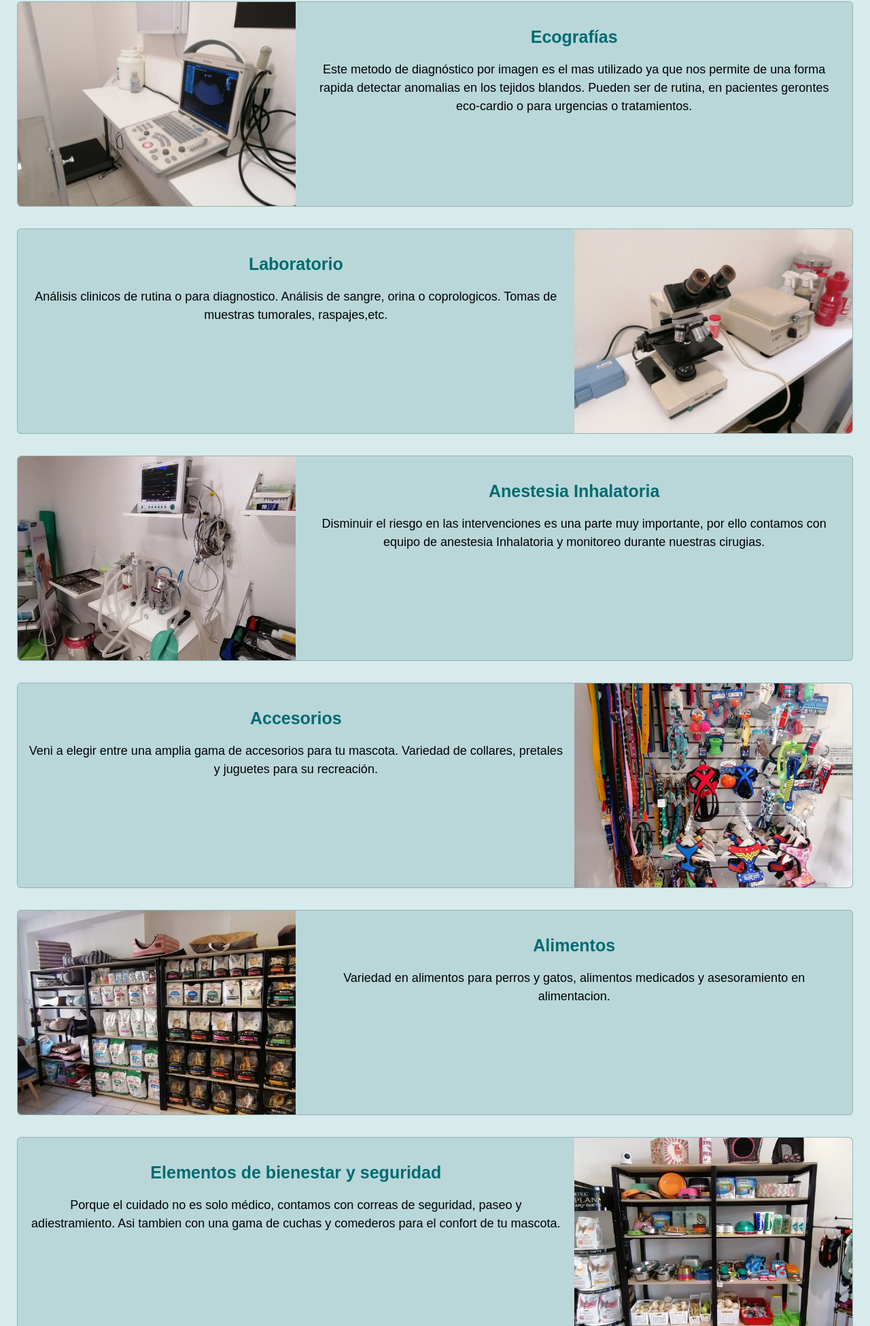
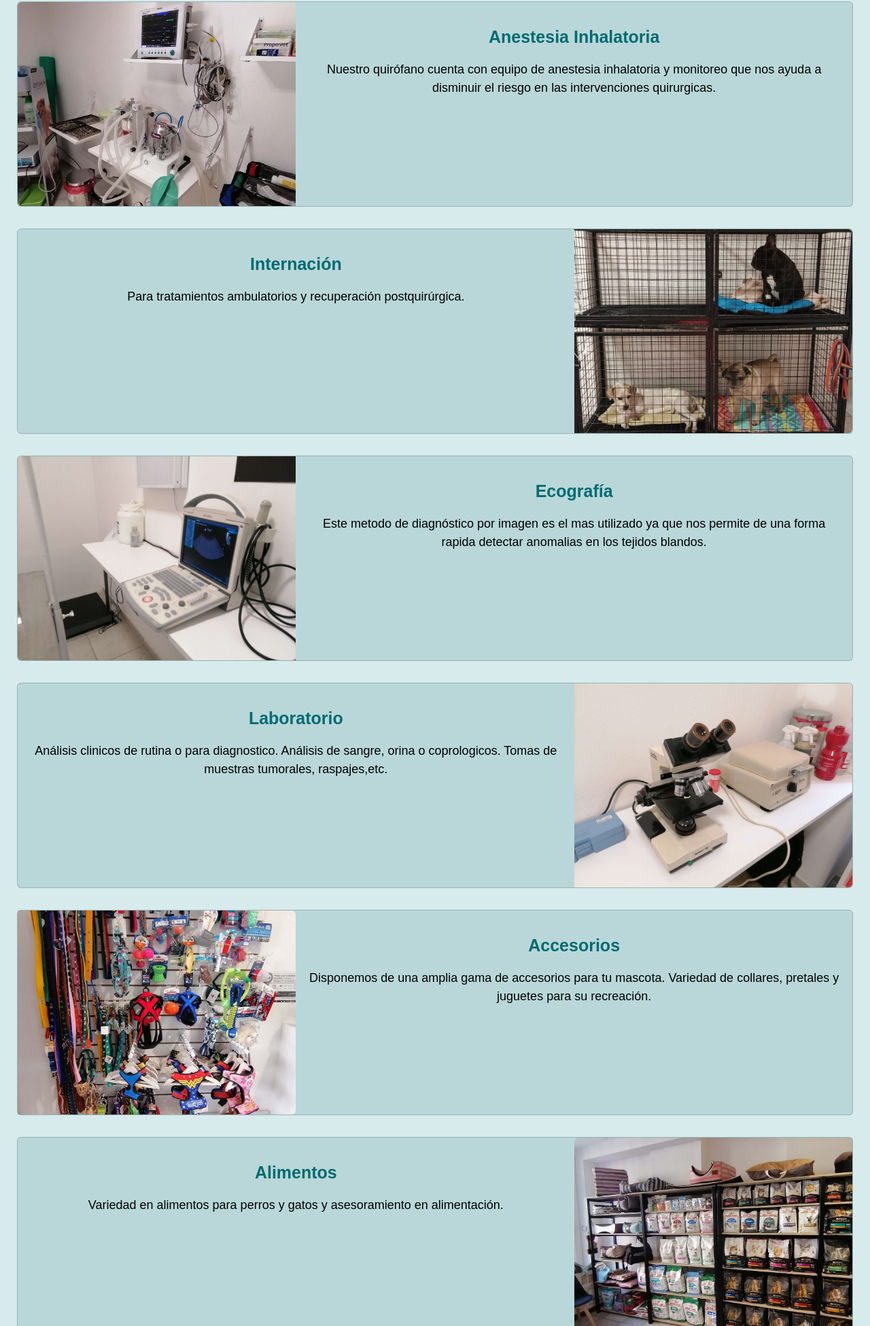
Before and after one commit to FedericoAraya/trabajo-final-veterinaria, a plain HTML site: page pages/servicios.html in a window 1280 px wide. Shown: the part 850-2800 px from the top of the page at 68% size. Drawn offline with nearby package versions, Linux system fonts and the light colour scheme.

Commit message:
textos ok

```diff
--- a/pages/servicios.html
+++ b/pages/servicios.html
@@ -98,10 +98,10 @@
             </div>
             <div class="col-md-8">
               <div class="card-body">
-                <h5 class="card-title">Consultas Clinicas</h5>
+                <h5 class="card-title">Consultas Clínicas</h5>
                 <p class="card-text">
-                  Clinica integral para tu mascota. Atención primaria y de
-                  urgencia. Vacunaciones y carnet sanitario.
+                  Medicina integral para tu mascota. Atención primaria y de
+                  urgencia. Carnet sanitario (Vacunaciones y Desparasitaciones).
                 </p>
               </div>
             </div>
@@ -111,11 +111,11 @@
           <div class="row g-0 card-reverse">
             <div class="col-md-8">
               <div class="card-body">
-                <h5 class="card-title">Cirugias</h5>
+                <h5 class="card-title">Cirugías</h5>
                 <p class="card-text">
-                  Contamos con un equipo de cirujanos capacitados para realizar
-                  tanto cirugias de tejidos blandos como traumatologicas.
-                  Nuestro quirofano está equipado con lo mejor para poder
+                  Contamos con un equipo de cirujanos y anestesistas capacitados para realizar
+                  cirugias de tejidos blandos, traumatológicas y de urgencia.
+                  Nuestro quirofano está totalmente equipado para poder
                   realizarlas con el menor riesgo.
                 </p>
               </div>
@@ -133,6 +133,45 @@
           <div class="row g-0">
             <div class="col-md-4">
               <img
+                src="../imagenes/fotos mias/anestesia1.jpg"
+                class="img-fluid rounded-start"
+                alt="Maquina de anestesia"
+              />
+            </div>
+            <div class="col-md-8">
+              <div class="card-body">
+                <h5 class="card-title">Anestesia Inhalatoria</h5>
+                <p class="card-text">
+                 Nuestro quirófano cuenta con equipo de anestesia inhalatoria y monitoreo que nos ayuda a disminuir el riesgo en las intervenciones quirurgicas.
+                </p>
+              </div>
+            </div>
+          </div>
+        </div>
+        <div class="card m-3 wow animate__animated animate__fadeInLeft">
+          <div class="row g-0 card-reverse">
+            <div class="col-md-8">
+              <div class="card-body">
+                <h5 class="card-title">Internación</h5>
+                <p class="card-text">
+                  Para tratamientos ambulatorios y recuperación postquirúrgica.
+                </p>
+              </div>
+            </div>
+            <div class="col-md-4">
+              <!-- cambiar imagen -->
+              <img
+                src="../imagenes/fotos mias/internado.jpeg"
+                class="img-fluid rounded-end"
+                alt="Laboratorio"
+              />
+            </div>
+          </div>
+        </div>
+        <div class="card m-3 wow animate__animated animate__fadeInRight">
+          <div class="row g-0">
+            <div class="col-md-4">
+              <img
                 src="../imagenes/fotos mias/eco2.jpg"
                 class="img-fluid rounded-start"
                 alt="Ecógrafo"
@@ -140,12 +179,11 @@
             </div>
             <div class="col-md-8">
               <div class="card-body">
-                <h5 class="card-title">Ecografías</h5>
+                <h5 class="card-title">Ecografía</h5>
                 <p class="card-text">
                   Este metodo de diagnóstico por imagen es el mas utilizado ya
                   que nos permite de una forma rapida detectar anomalias en los
-                  tejidos blandos. Pueden ser de rutina, en pacientes gerontes
-                  eco-cardio o para urgencias o tratamientos.
+                  tejidos blandos.
                 </p>
               </div>
             </div>
@@ -173,38 +211,7 @@
           </div>
         </div>
         <div class="card m-3 wow animate__animated animate__fadeInRight">
-          <div class="row g-0">
-            <div class="col-md-4">
-              <img
-                src="../imagenes/fotos mias/anestesia1.jpg"
-                class="img-fluid rounded-start"
-                alt="Maquina de anestesia"
-              />
-            </div>
-            <div class="col-md-8">
-              <div class="card-body">
-                <h5 class="card-title">Anestesia Inhalatoria</h5>
-                <p class="card-text">
-                  Disminuir el riesgo en las intervenciones es una parte muy
-                  importante, por ello contamos con equipo de anestesia
-                  Inhalatoria y monitoreo durante nuestras cirugias.
-                </p>
-              </div>
-            </div>
-          </div>
-        </div>
-        <div class="card m-3 wow animate__animated animate__fadeInLeft">
-          <div class="row g-0 card-reverse">
-            <div class="col-md-8">
-              <div class="card-body">
-                <h5 class="card-title">Accesorios</h5>
-                <p class="card-text">
-                  Veni a elegir entre una amplia gama de accesorios para tu
-                  mascota. Variedad de collares, pretales y juguetes para su
-                  recreación.
-                </p>
-              </div>
-            </div>
+          <div class="row g-0 ">
             <div class="col-md-4">
               <img
                 src="../imagenes/fotos mias/acc1.jpg"
@@ -212,46 +219,58 @@
                 alt="Accesorios para mascotas"
               />
             </div>
+            <div class="col-md-8">
+              <div class="card-body">
+                <h5 class="card-title">Accesorios</h5>
+                <p class="card-text">
+                  Disponemos de una amplia gama de accesorios para tu
+                  mascota. Variedad de collares, pretales y juguetes para su
+                  recreación.
+                </p>
+              </div>
+
+            </div>
+          </div>
+        </div>
+        <div class="card m-3 wow animate__animated animate__fadeInLeft">
+          <div class="row g-0 card-reverse">
+            <div class="col-md-8 ">
+              <div class="card-body">
+                <h5 class="card-title">Alimentos</h5>
+                <p class="card-text">
+                  Variedad en alimentos para perros y gatos y asesoramiento en alimentación.
+                </p>
+              </div>
+            </div>
+            <div class="col-md-4">
+              <img
+              src="../imagenes/fotos mias/alimentos1.jpg"
+              class="img-fluid rounded-start"
+              alt="Alimentos balanceados"
+            />
+
+            </div>
           </div>
         </div>
         <div class="card m-3 wow animate__animated animate__fadeInRight">
           <div class="row g-0">
             <div class="col-md-4">
               <img
-                src="../imagenes/fotos mias/alimentos1.jpg"
-                class="img-fluid rounded-start"
-                alt="Alimentos balanceados"
-              />
+              src="../imagenes/fotos mias/bebederos1.jpg"
+              class="img-fluid rounded-end"
+              alt="Accesorios seguridad y bebederos"
+            />
             </div>
-            <div class="col-md-8">
-              <div class="card-body">
-                <h5 class="card-title">Alimentos</h5>
-                <p class="card-text">
-                  Variedad en alimentos para perros y gatos, alimentos medicados
-                  y asesoramiento en alimentacion.
-                </p>
-              </div>
-            </div>
-          </div>
-        </div>
-        <div class="card m-3 wow animate__animated animate__fadeInLeft">
-          <div class="row g-0 card-reverse">
             <div class="col-md-8">
               <div class="card-body">
                 <h5 class="card-title">Elementos de bienestar y seguridad</h5>
                 <p class="card-text">
-                  Porque el cuidado no es solo médico, contamos con correas de
-                  seguridad, paseo y adiestramiento. Asi tambien con una gama de
+                  El cuidado no es solo médico, por eso contamos con correas de
+                  seguridad, paseo y adiestramiento. Como así tambien con una gama de
                   cuchas y comederos para el confort de tu mascota.
                 </p>
               </div>
-            </div>
-            <div class="col-md-4">
-              <img
-                src="../imagenes/fotos mias/bebederos1.jpg"
-                class="img-fluid rounded-end"
-                alt="Accesorios seguridad y bebederos"
-              />
+
             </div>
           </div>
         </div>
```
Also changed, not shown: index.html (+4 -10 lines), pages/turnos.html (+3 -3 lines), imagenes/fotos mias/internado.jpeg (added).
